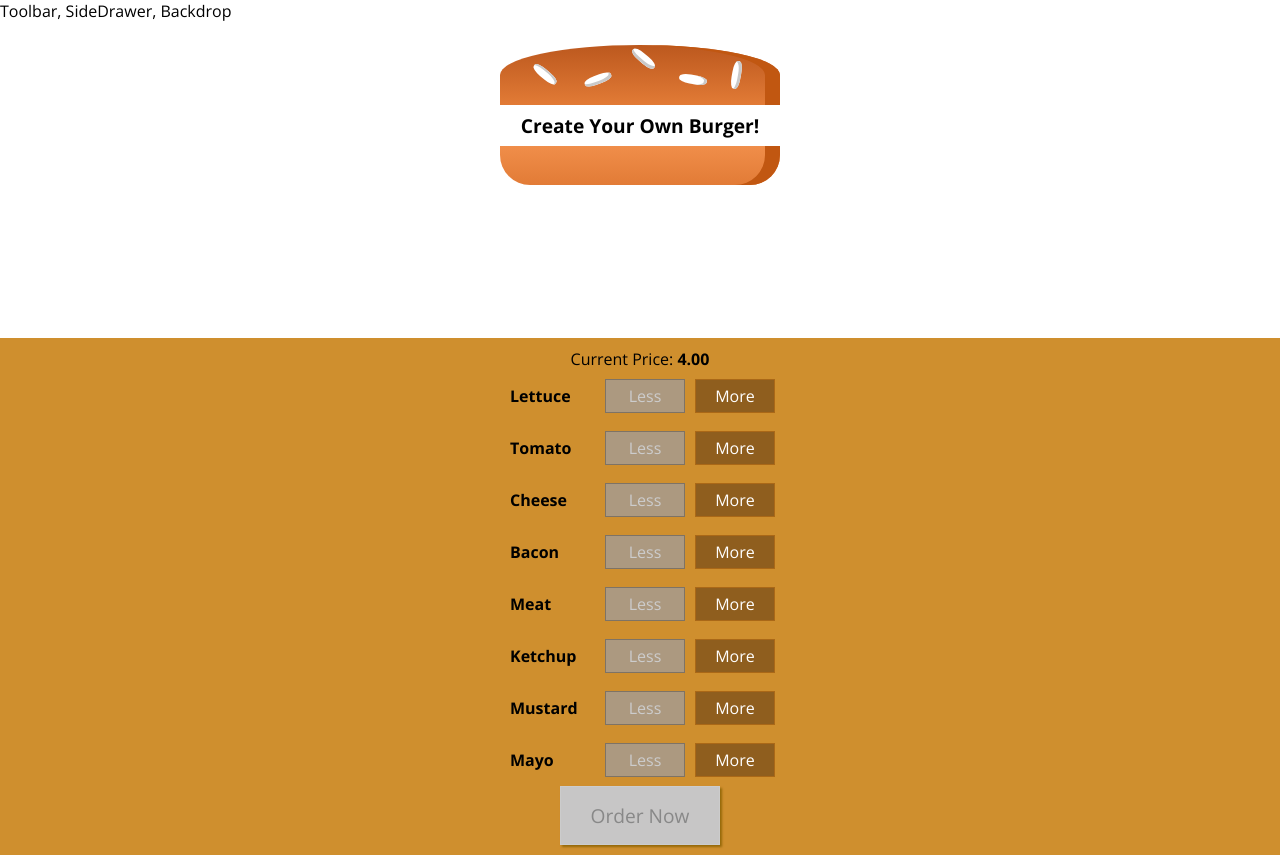
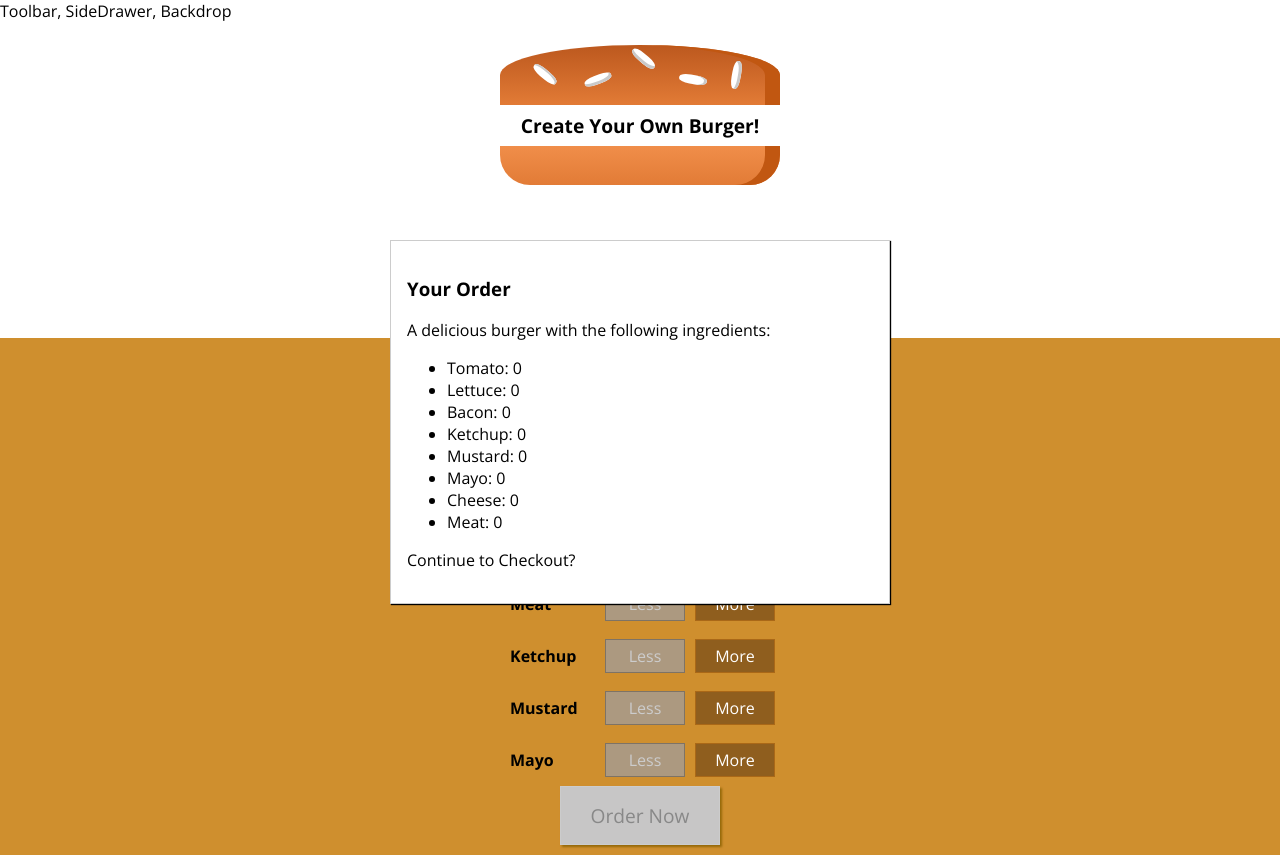
Before and after one commit to Rterrell25/Burger-Builder, a React (Create React App) app: page / in a window 1280 px wide. Built offline with nearby package versions, Linux system fonts and the light colour scheme.

Commit message:
added the modal to the application, which displays your total order summary based on the ingredients selected

```diff
--- /dev/null
+++ b/src/components/Burger/OrderSummary/OrderSummary.js
@@ -0,0 +1,20 @@
+import React from "react";
+
+export default function OrderSummary(props) {
+  const ingredientSummary = Object.keys(props.ingredients).map(igKey => {
+    return (
+      <li key={igKey}>
+        <span style={{ textTransform: "capitalize" }}>{igKey}</span>:{" "}
+        {props.ingredients[igKey]}
+      </li>
+    );
+  });
+  return (
+    <React.Fragment>
+      <h3>Your Order</h3>
+      <div>A delicious burger with the following ingredients:</div>
+      <ul>{ingredientSummary}</ul>
+      <p>Continue to Checkout?</p>
+    </React.Fragment>
+  );
+}
--- /dev/null
+++ b/src/components/UI/Modal/Modal.js
@@ -0,0 +1,6 @@
+import React from "react";
+import classes from "./Modal.module.css";
+
+export default function Modal(props) {
+  return <div className={classes.Modal}>{props.children}</div>;
+}
--- /dev/null
+++ b/src/components/UI/Modal/Modal.module.css
@@ -0,0 +1,20 @@
+.Modal {
+  position: fixed;
+  z-index: 500;
+  background-color: white;
+  width: 70%;
+  border: 1px solid #ccc;
+  box-shadow: 1px 1px 1px black;
+  padding: 16px;
+  left: 15%;
+  top: 30%;
+  box-sizing: border-box;
+  transition: all 0.3s ease-out;
+}
+
+@media (min-width: 600px) {
+  .Modal {
+    width: 500px;
+    left: calc(50% - 250px);
+  }
+}
--- a/src/containers/BurgerBuilder/BurgerBuilder.js
+++ b/src/containers/BurgerBuilder/BurgerBuilder.js
@@ -2,6 +2,8 @@
 import Aux from "../../hoc/Aux";
 import Burger from "../../components/Burger/Burger";
 import BuildControls from "../../components/Burger/BuildControls/BuildControls";
+import Modal from "../../components/UI/Modal/Modal";
+import OrderSummary from "../../components/Burger/OrderSummary/OrderSummary";
 
 const INGREDIENT_PRICES = {
   lettuce: 0.5,
@@ -77,6 +79,9 @@
     }
     return (
       <Aux>
+        <Modal>
+          <OrderSummary ingredients={this.state.ingredients} />
+        </Modal>
         <Burger ingredients={this.state.ingredients} />
         <BuildControls
           ingredientAdded={this.addIngredientHandler}
```
Also changed, not shown: src/components/UI/Backdrop/Backdrop.js (added).
